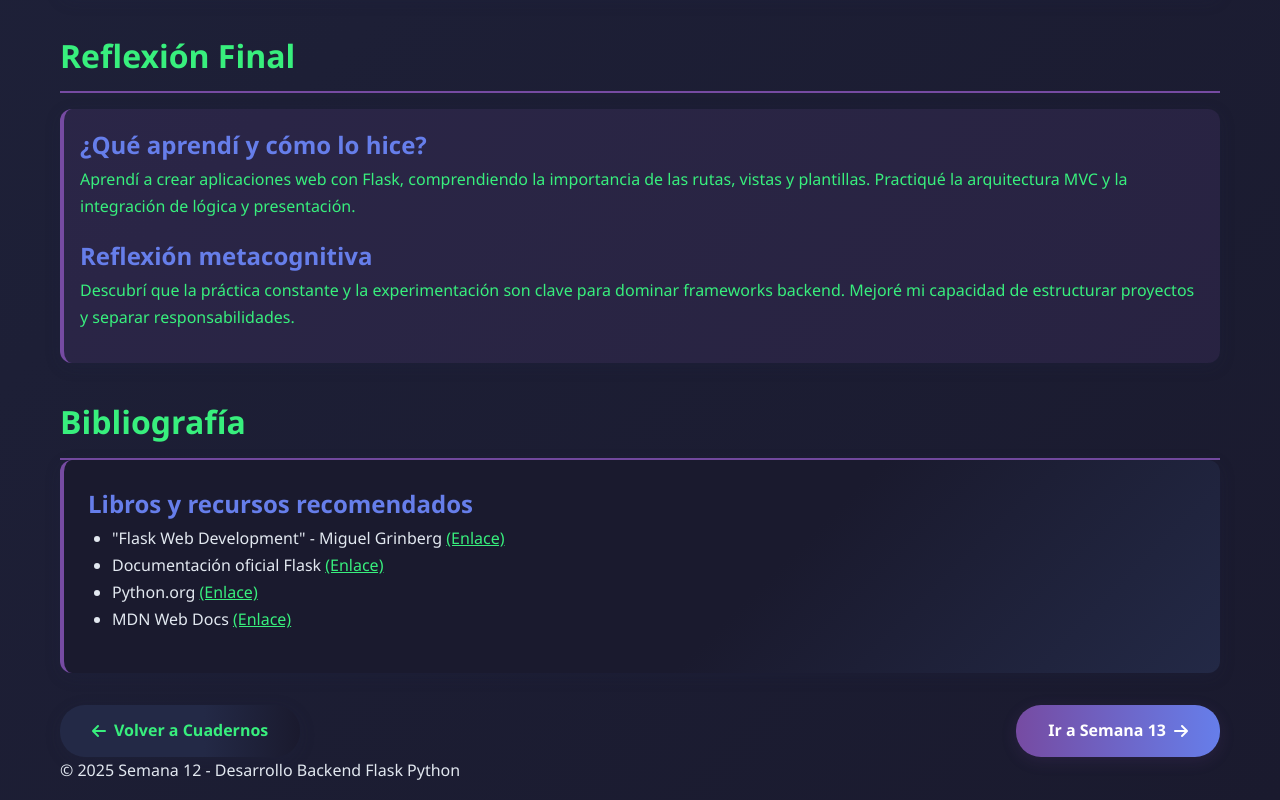
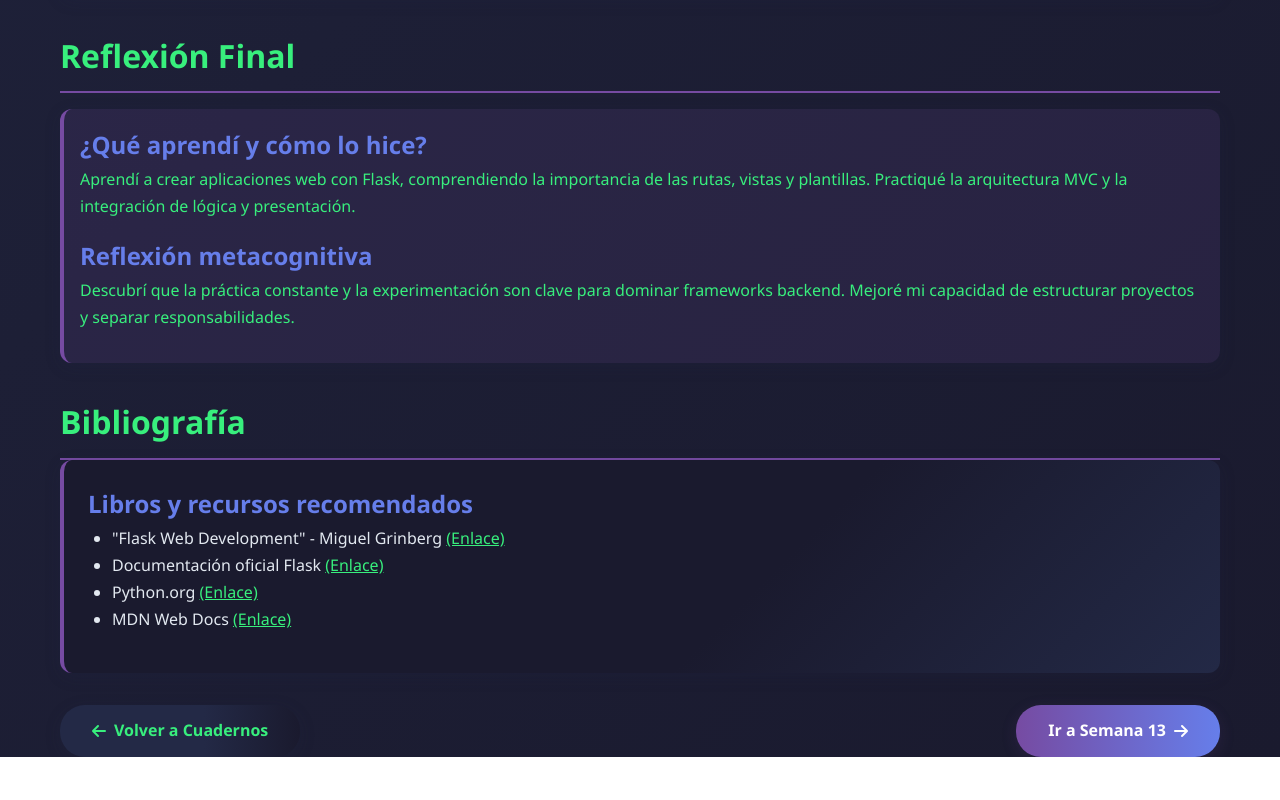
Before and after one commit to ThioLicor02/portafolio, a plain HTML site: page semana12.html in a window 1280 px wide. Shown: the part 3004-3804 px from the top of the page. After the commit the page ends 3761 px from the top, so only its background shows below. Drawn offline with Linux system fonts and the light colour scheme.

Commit message:
Ultima Modificacion

```diff
--- a/semana12.html
+++ b/semana12.html
@@ -303,10 +303,6 @@ def mostrar():
             <a href="semana13.html" class="nav-btn next">Ir a Semana 13 <i class="fas fa-arrow-right"></i></a>
         </div>
     </div>
-    <footer>
-        <div class="container">
-            <p>© 2025 Semana 12 - Desarrollo Backend Flask Python</p>
-        </div>
-    </footer>
+
 </body>
 </html>
```
